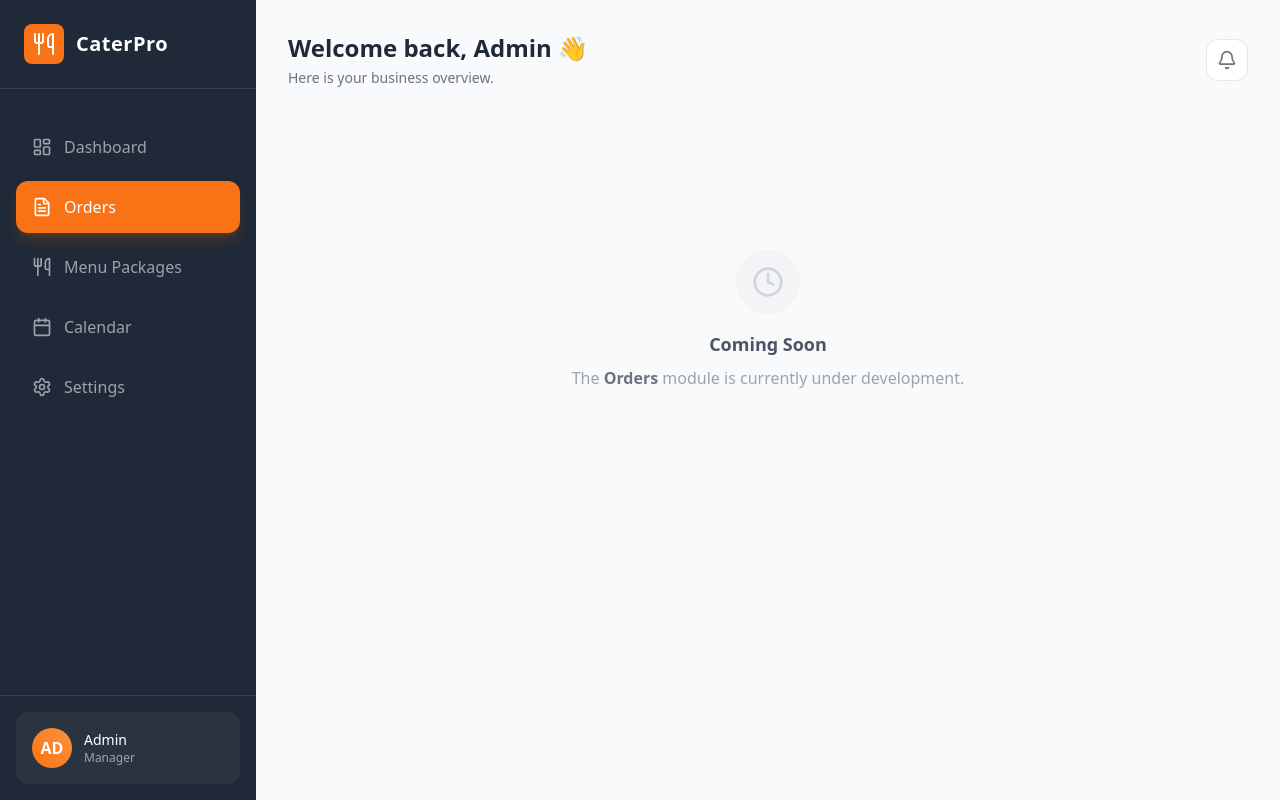
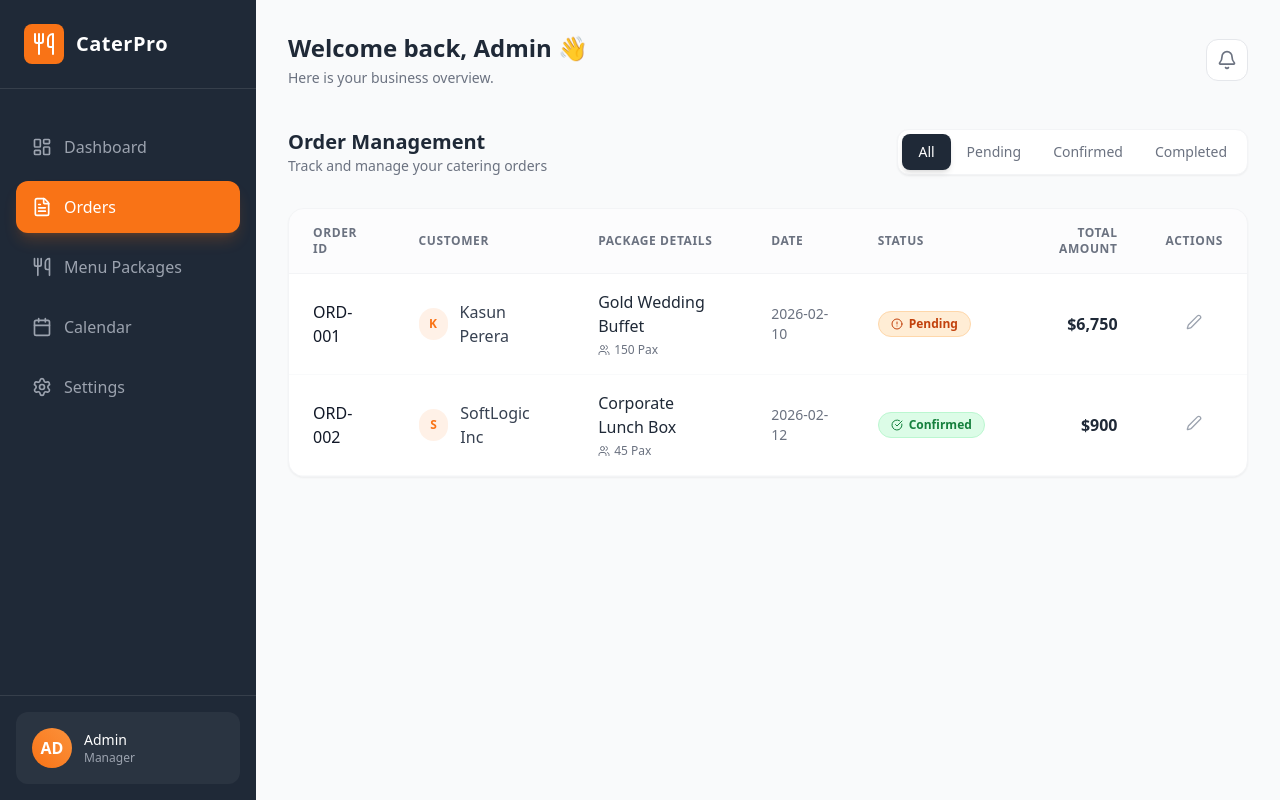
Before and after one commit to TriCodeLK/Catering-Management-System, a React (Vite) app in the folder catering-system/: page / in a window 1280 px wide. Both pictures are taken after a click on the button "Orders". Built offline with nearby package versions, Linux system fonts and the light colour scheme.

Commit message:
feat: enhance order management with local storage support and filter functionality

```diff
--- a/catering-system/src/App.jsx
+++ b/catering-system/src/App.jsx
@@ -1,15 +1,8 @@
-import React, { useState } from 'react';
-import { Calendar, Users, DollarSign, Clock, Bell, Search, X, Trash2, Edit2, Upload, Image as ImageIcon } from 'lucide-react';
+import React, { useState, useEffect } from 'react';
+import { Calendar, Users, DollarSign, Clock, Bell, Search, X, Trash2, Edit2, Upload, Image as ImageIcon, Filter, CheckCircle, AlertCircle } from 'lucide-react';
 import Sidebar from './components/Sidebar';
 
-// --- MOCK DATA FOR DASHBOARD ---
-const EVENTS = [
-  { id: 1, client: "Smith Wedding", date: "2026-02-15", guests: 150, status: "Confirmed", type: "Wedding", revenue: 5000 },
-  { id: 2, client: "Tech Corp Annual", date: "2026-02-20", guests: 300, status: "Pending", type: "Corporate", revenue: 8500 },
-  { id: 3, client: "Jenny's 18th", date: "2026-03-05", guests: 50, status: "Confirmed", type: "Birthday", revenue: 1200 },
-];
-
-// --- INITIAL PACKAGES DATA ---
+// --- INITIAL DATA (Used only if LocalStorage is empty) ---
 const INITIAL_PACKAGES = [
   {
     id: 1,
@@ -27,6 +20,17 @@ const INITIAL_PACKAGES = [
     image: "https://images.unsplash.com/photo-1546069901-ba9599a7e63c?auto=format&fit=crop&q=80&w=1000",
     tag: "Healthy"
   }
+];
+
+const INITIAL_ORDERS = [
+    { id: "ORD-001", customer: "Kasun Perera", date: "2026-02-10", package: "Gold Wedding Buffet", pax: 150, status: "Pending", total: 6750 },
+    { id: "ORD-002", customer: "SoftLogic Inc", date: "2026-02-12", package: "Corporate Lunch Box", pax: 45, status: "Confirmed", total: 900 },
+];
+
+const EVENTS = [
+  { id: 1, client: "Smith Wedding", date: "2026-02-15", guests: 150, status: "Confirmed", type: "Wedding", revenue: 5000 },
+  { id: 2, client: "Tech Corp Annual", date: "2026-02-20", guests: 300, status: "Pending", type: "Corporate", revenue: 8500 },
+  { id: 3, client: "Jenny's 18th", date: "2026-03-05", guests: 50, status: "Confirmed", type: "Birthday", revenue: 1200 },
 ];
 
 // Helper Components
@@ -63,51 +67,69 @@ const EventRow = ({ event }) => (
 
 export default function CateringApp() {
   const [activeTab, setActiveTab] = useState('dashboard');
-  const [packages, setPackages] = useState(INITIAL_PACKAGES);
+
+  // -- LOCAL STORAGE INITIALIZATION --
+  // We check LocalStorage first. If empty, use INITIAL data.
+  const [packages, setPackages] = useState(() => {
+    const savedPackages = localStorage.getItem('catering_packages');
+    return savedPackages ? JSON.parse(savedPackages) : INITIAL_PACKAGES;
+  });
+
+  const [orders, setOrders] = useState(() => {
+    const savedOrders = localStorage.getItem('catering_orders');
+    return savedOrders ? JSON.parse(savedOrders) : INITIAL_ORDERS;
+  });
+
   const [isModalOpen, setIsModalOpen] = useState(false);
-
-  // State for Form (Now includes image property)
   const [formData, setFormData] = useState({ name: '', price: '', description: '', image: '' });
   const [editingId, setEditingId] = useState(null);
+  const [filterStatus, setFilterStatus] = useState('All');
 
-  // Open Modal for Adding
+  // -- SAVE TO LOCAL STORAGE EFFECT --
+  // Whenever 'packages' or 'orders' change, we save them to the browser.
+  useEffect(() => {
+    localStorage.setItem('catering_packages', JSON.stringify(packages));
+  }, [packages]);
+
+  useEffect(() => {
+    localStorage.setItem('catering_orders', JSON.stringify(orders));
+  }, [orders]);
+
+  // -- MENU FUNCTIONS --
   const handleOpenAddModal = () => {
     setEditingId(null);
     setFormData({ name: '', price: '', description: '', image: '' });
     setIsModalOpen(true);
   };
 
-  // Open Modal for Editing
   const handleEditClick = (pkg) => {
     setEditingId(pkg.id);
     setFormData({
         name: pkg.name,
         price: pkg.price,
         description: pkg.description,
-        image: pkg.image // Load existing image
+        image: pkg.image
     });
     setIsModalOpen(true);
   };
 
-  // Handle Image Upload
+  // UPDATED: Convert Image to Base64 (Text) so it persists after refresh
   const handleImageUpload = (e) => {
     const file = e.target.files[0];
     if (file) {
-      // Create a temporary URL for the uploaded file
-      const imageUrl = URL.createObjectURL(file);
-      setFormData({ ...formData, image: imageUrl });
+      const reader = new FileReader();
+      reader.onloadend = () => {
+        setFormData({ ...formData, image: reader.result }); // Save as Base64 string
+      };
+      reader.readAsDataURL(file);
     }
   };
 
-  // Save Package
   const handleSavePackage = (e) => {
     e.preventDefault();
-
-    // Default image if none uploaded
     const finalImage = formData.image || "https://images.unsplash.com/photo-1504674900247-0877df9cc836?auto=format&fit=crop&q=80&w=1000";
 
     if (editingId) {
-        // Update Mode
         const updatedPackages = packages.map((pkg) => {
             if (pkg.id === editingId) {
                 return { ...pkg, ...formData, image: finalImage };
@@ -116,7 +138,6 @@ export default function CateringApp() {
         });
         setPackages(updatedPackages);
     } else {
-        // Create Mode
         const packageToAdd = {
             id: Date.now(),
             ...formData,
@@ -125,7 +146,6 @@ export default function CateringApp() {
         };
         setPackages([...packages, packageToAdd]);
     }
-
     setIsModalOpen(false);
     setFormData({ name: '', price: '', description: '', image: '' });
     setEditingId(null);
@@ -137,6 +157,20 @@ export default function CateringApp() {
         setPackages(updatedPackages);
     }
   };
+
+  // -- ORDER HELPERS --
+  const getStatusColor = (status) => {
+    switch(status) {
+        case 'Confirmed': return 'bg-green-100 text-green-700 border-green-200';
+        case 'Pending': return 'bg-orange-100 text-orange-700 border-orange-200';
+        case 'Completed': return 'bg-blue-100 text-blue-700 border-blue-200';
+        default: return 'bg-gray-100 text-gray-700';
+    }
+  };
+
+  const filteredOrders = filterStatus === 'All'
+    ? orders
+    : orders.filter(order => order.status === filterStatus);
 
   return (
     <div className="min-h-screen bg-gray-50 font-sans flex">
@@ -153,6 +187,7 @@ export default function CateringApp() {
           </button>
         </header>
 
+        {/* --- DASHBOARD TAB --- */}
         {activeTab === 'dashboard' && (
           <div className="space-y-8 animate-in fade-in slide-in-from-bottom-4 duration-500">
             <div className="grid grid-cols-1 md:grid-cols-4 gap-6">
@@ -188,6 +223,96 @@ export default function CateringApp() {
           </div>
         )}
 
+        {/* --- ORDERS TAB --- */}
+        {activeTab === 'orders' && (
+            <div className="animate-in fade-in slide-in-from-bottom-4 duration-500">
+                <div className="flex flex-col md:flex-row md:items-center justify-between gap-4 mb-8">
+                    <div>
+                        <h3 className="font-bold text-xl text-gray-800">Order Management</h3>
+                        <p className="text-sm text-gray-500">Track and manage your catering orders</p>
+                    </div>
+
+                    <div className="flex bg-white p-1 rounded-xl shadow-sm border border-gray-100">
+                        {['All', 'Pending', 'Confirmed', 'Completed'].map((status) => (
+                            <button
+                                key={status}
+                                onClick={() => setFilterStatus(status)}
+                                className={`px-4 py-2 rounded-lg text-sm font-medium transition-all ${
+                                    filterStatus === status
+                                    ? 'bg-secondary text-white shadow-md'
+                                    : 'text-gray-500 hover:bg-gray-50'
+                                }`}
+                            >
+                                {status}
+                            </button>
+                        ))}
+                    </div>
+                </div>
+
+                <div className="bg-white rounded-2xl shadow-sm border border-gray-100 overflow-hidden">
+                    <div className="overflow-x-auto">
+                        <table className="w-full text-left border-collapse">
+                            <thead className="bg-gray-50/50 border-b border-gray-100 text-gray-500 text-xs uppercase tracking-wider font-semibold">
+                                <tr>
+                                    <th className="py-4 px-6">Order ID</th>
+                                    <th className="py-4 px-6">Customer</th>
+                                    <th className="py-4 px-6">Package Details</th>
+                                    <th className="py-4 px-6">Date</th>
+                                    <th className="py-4 px-6">Status</th>
+                                    <th className="py-4 px-6 text-right">Total Amount</th>
+                                    <th className="py-4 px-6 text-center">Actions</th>
+                                </tr>
+                            </thead>
+                            <tbody>
+                                {filteredOrders.map((order) => (
+                                    <tr key={order.id} className="border-b border-gray-50 hover:bg-gray-50/50 transition-colors">
+                                        <td className="py-4 px-6 font-medium text-gray-900">{order.id}</td>
+                                        <td className="py-4 px-6">
+                                            <div className="flex items-center gap-3">
+                                                <div className="w-8 h-8 rounded-full bg-primary/10 text-primary flex items-center justify-center font-bold text-xs">
+                                                    {order.customer.charAt(0)}
+                                                </div>
+                                                <span className="text-gray-700 font-medium">{order.customer}</span>
+                                            </div>
+                                        </td>
+                                        <td className="py-4 px-6">
+                                            <p className="text-gray-800 font-medium">{order.package}</p>
+                                            <div className="flex items-center gap-1 text-xs text-gray-500 mt-1">
+                                                <Users size={12} /> {order.pax} Pax
+                                            </div>
+                                        </td>
+                                        <td className="py-4 px-6 text-sm text-gray-500">{order.date}</td>
+                                        <td className="py-4 px-6">
+                                            <span className={`inline-flex items-center gap-1.5 px-3 py-1 rounded-full text-xs font-semibold border ${getStatusColor(order.status)}`}>
+                                                {order.status === 'Pending' && <AlertCircle size={12} />}
+                                                {order.status === 'Confirmed' && <CheckCircle size={12} />}
+                                                {order.status}
+                                            </span>
+                                        </td>
+                                        <td className="py-4 px-6 text-right font-bold text-gray-800">
+                                            ${order.total.toLocaleString()}
+                                        </td>
+                                        <td className="py-4 px-6 text-center">
+                                            <button className="text-gray-400 hover:text-primary transition-colors">
+                                                <Edit2 size={16} />
+                                            </button>
+                                        </td>
+                                    </tr>
+                                ))}
+                            </tbody>
+                        </table>
+
+                        {filteredOrders.length === 0 && (
+                            <div className="p-12 text-center text-gray-400">
+                                <p>No orders found in this category.</p>
+                            </div>
+                        )}
+                    </div>
+                </div>
+            </div>
+        )}
+
+        {/* --- MENU PACKAGES TAB --- */}
         {activeTab === 'menu' && (
           <div className="animate-in fade-in slide-in-from-bottom-4 duration-500">
             <div className="flex justify-between items-center mb-6">
@@ -262,7 +387,8 @@ export default function CateringApp() {
           </div>
         )}
 
-        {activeTab !== 'dashboard' && activeTab !== 'menu' && (
+        {/* --- COMING SOON --- */}
+        {activeTab !== 'dashboard' && activeTab !== 'menu' && activeTab !== 'orders' && (
           <div className="flex flex-col items-center justify-center h-96 text-gray-400 animate-in fade-in duration-500">
             <div className="w-16 h-16 bg-gray-100 rounded-full flex items-center justify-center mb-4">
                <Clock size={32} className="text-gray-300"/>
@@ -288,7 +414,6 @@ export default function CateringApp() {
             </div>
 
             <form onSubmit={handleSavePackage} className="space-y-4">
-              {/* Image Upload Field */}
               <div className="space-y-2">
                 <label className="block text-sm font-medium text-gray-700">Package Image</label>
                 <div className="flex items-center gap-4">
```
